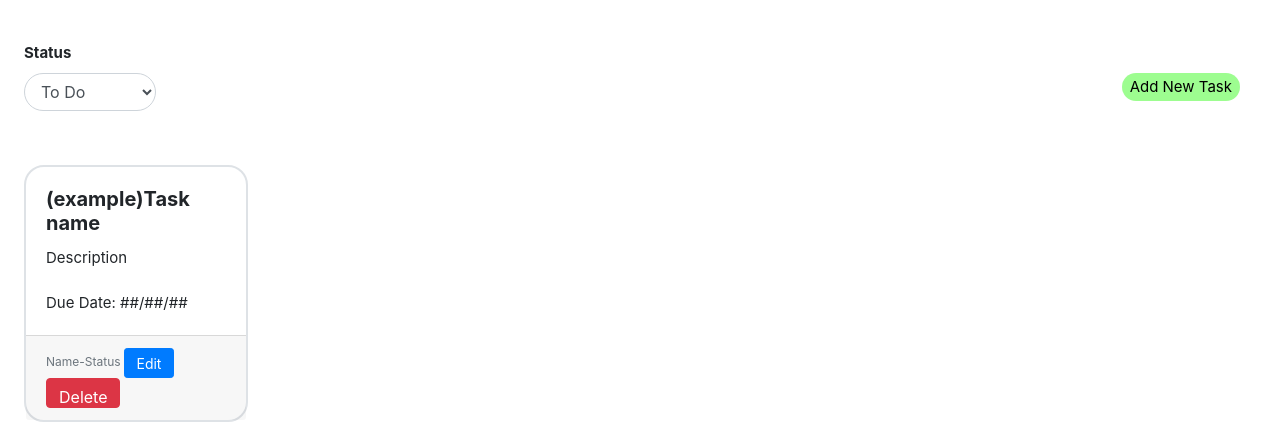
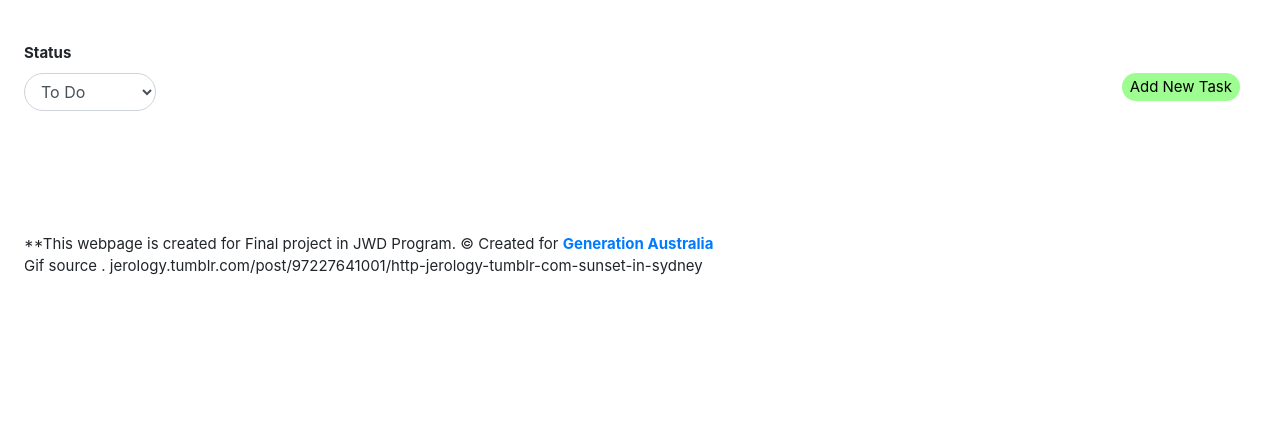
Before and after one commit to Vinoworkspace/finalproject2, a website: page index.html in a window 1280 px wide. Shown: the part 535-960 px from the top of the page. After the commit the page ends 853 px from the top, so only its background shows below. Drawn offline with nearby package versions, Linux system fonts and the light colour scheme; no server answers.

Commit message:
Update index.html
commented out example task

```diff
--- a/index.html
+++ b/index.html
@@ -180,7 +180,7 @@
       <div id="addTaskDiv">
         <ul id="taskList"></ul>
         <div class="d-flex flex-wrap">
-          <div class="card border" style="width: 14rem">
+<!--           <div class="card border" style="width: 14rem">
             <div class="card-body">
               <h5 class="card-title"><strong>(example)Task name</strong></h5>
               <p class="card-text">
@@ -205,7 +205,7 @@
                   Delete
                 </button>
               </small>
-            </div>
+            </div> -->
           </div>
 
         </div>
```
